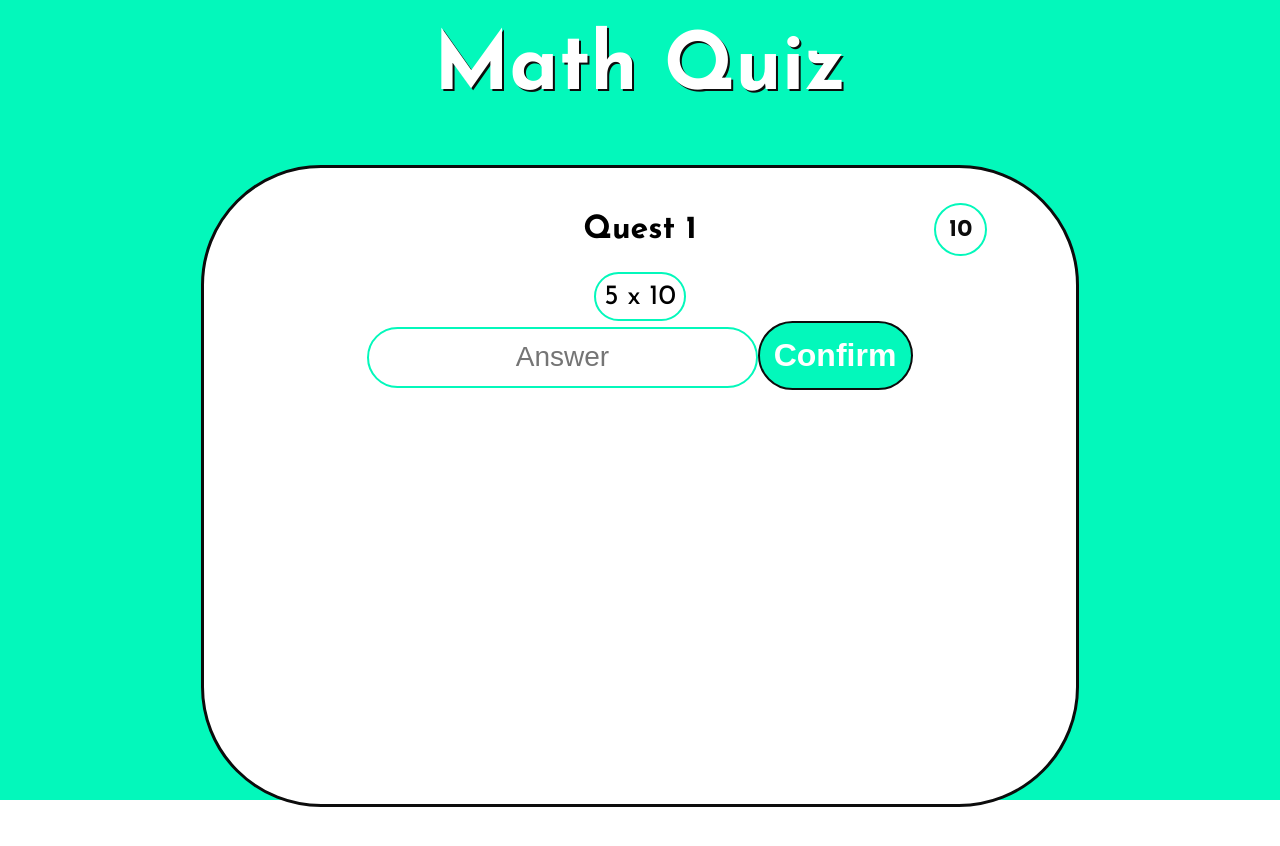
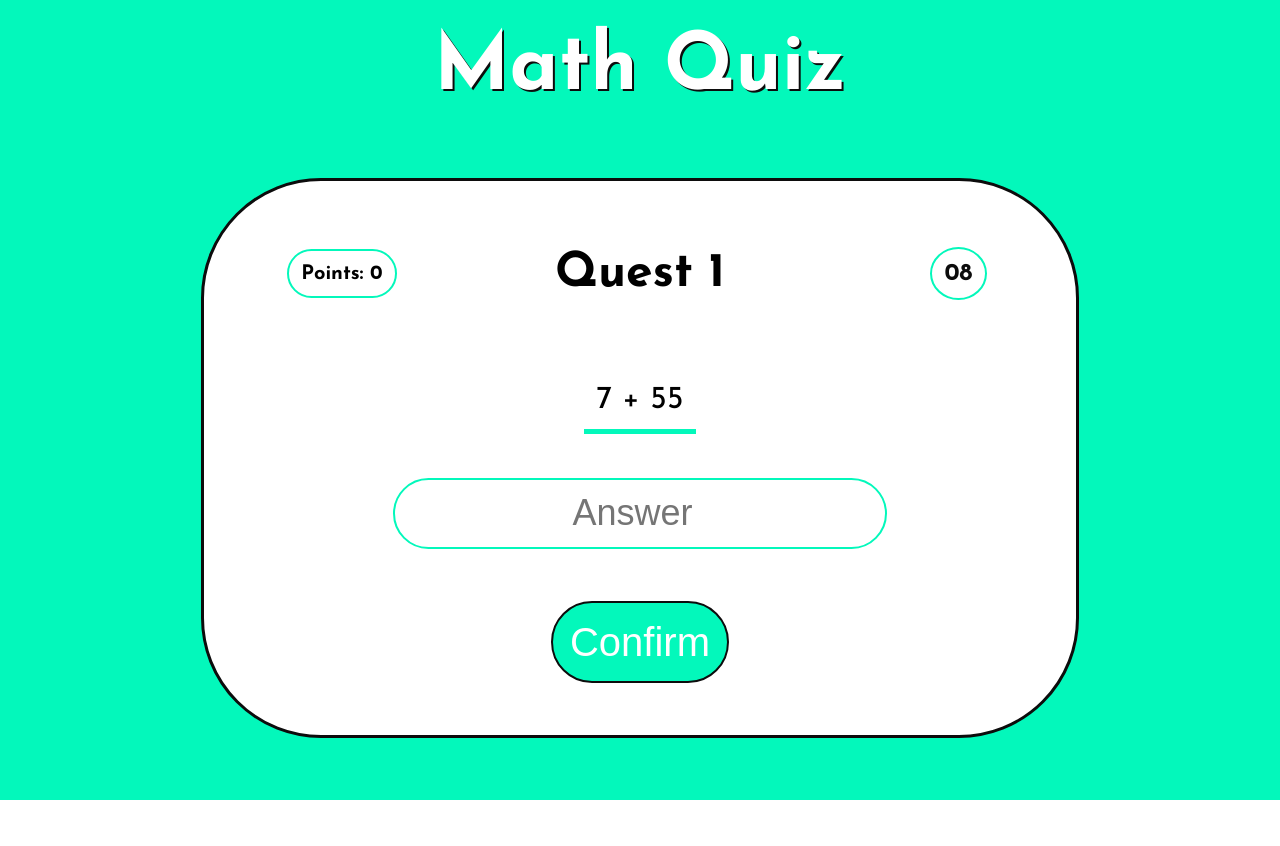
Before and after one commit to Thauan-Rafael/Quiz, a React (Vite) app: page / in a window 1280 px wide. Both pictures are taken after a click on the button "Start Quiz". Shown: the top 846 px of the page. After the commit the page ends 800 px from the top, so only its background shows below. Built offline with nearby package versions, Linux system fonts and the light colour scheme.

Commit message:
Second day of project

```diff
--- a/src/components/Home.jsx
+++ b/src/components/Home.jsx
@@ -2,12 +2,14 @@ import React from "react";
 function Home(props){
     return(
         <>
+            <div id="homeContent">
                 <h2 id="homeTitle">Welcome to the Game !</h2>
                 <li>Infinite questions</li>
                 <li>Random generated numbers</li>
                 <li>10 seconds to guess</li>
                 <li>Earn 1 point per correct answer</li>
                 <button id='playButton' onClick={props.openQuests}>Start Quiz</button>
+            </div>
         </>
     )
 }
--- a/src/components/Quest.jsx
+++ b/src/components/Quest.jsx
@@ -1,16 +1,33 @@
 import React from 'react'
 function Quest(){
-    let questNumber = 1;
-    let timer = 10;
+    let numbers = []
+    let operators = []
+    const [questNumber,setQuestNumber] = React.useState(1);
+    const [timer, setTimer] = React.useState(10)
+    const [quest, setQuest] = React.useState(generateQuest())
+    const formatTime = (time) => {
+        return time < 10 ? `0${time}` : time
+    };
+    React.useEffect(() => {
+        if(timer > 0){
+            const countdown = setTimeout(() => {setTimer(timer - 1)}, 1000);
+            return () => clearTimeout(countdown);
+        }
+    },[timer])
+    function generateQuest(){
+        return `${Math.floor(Math.random()*100)} + ${Math.floor(Math.random()*100)}`
+    }
+    generateQuest()
     return(
         <>
             <div id='questPage'>
                 <header id='questHeader'>
+                    <h3 id='points'>Points: {questNumber-1}</h3>
                     <h2>Quest {questNumber}</h2>
-                    <h3>{timer}</h3>
+                    <h3 id='questTimer'>{formatTime(timer)}</h3>
                 </header>
-                <div id='mathQuest'>5 x 10</div>
-                <input id='userInput' placeholder='Answer'></input>
+                <div id='mathQuest'>{quest}</div>
+                <input id='userInput' placeholder='Answer' type='number'></input>
                 <button id='confirmButton'>Confirm</button>
             </div>
         </>
--- a/src/index.css
+++ b/src/index.css
@@ -31,9 +31,19 @@ body{
     padding: 1.5%;
 }
 #quizContent{
+    height: 100%;
+}
+#homeContent{
+    height: 100%;
     display: grid;
-    grid-template-rows: 4fr 1.5fr 1.5fr 1.5fr 1.5fr 4fr;
+    grid-template-rows: 3fr 1.5fr 1.5fr 1.5fr 1.5fr 3fr;
     align-items: center;
+}
+#homeTitle{
+    font-size: 5vh;
+}
+#quizQuest li{
+    font-size: 4.3vh;
 }
 #playButton{
     background-color: #03f8bb;
@@ -42,20 +52,17 @@ body{
     color: #ffffff;
     margin: auto;
     padding: 1.7%;
-    font-size: 6vh;
+    font-size: 5vh;
     font-weight: bolder;
+    cursor: pointer;
 }
 #playButton:hover{
     transform: scale(1.2);
 }
-#homeTitle{
-    font-size: 7vh;
-}
-#quizQuest li{
-    font-size: 5vh;
-}
 #questPage{
     height: 100%;
+    display: grid;
+    grid-template-rows: 2fr 1.5fr 1.5fr 2fr;
 }
 #questHeader{
     display: flex;
@@ -64,9 +71,18 @@ body{
     position: relative;
 }
 #questHeader h2{
-    font-size: 4vh;
+    font-size: 6vh;
 }
-#questHeader h3{
+#points{
+    font-size: 2.5vh;
+    position: absolute;
+    left: 0;
+    margin-left: 5vw;
+    border: 2px solid #03f8bb;
+    padding: 1.5%;
+    border-radius: 10vh;
+}
+#questTimer{
     font-size: 3vh;
     color: #0c0c0c;
     border: 2px solid #03f8bb;
@@ -77,18 +93,20 @@ body{
     margin-right: 5.5vw;
 }
 #mathQuest{
-    font-size: 3.5vh;
-    border: 2px solid #03f8bb;
-    border-radius: 10vh;
-    padding: 1%;
+    margin: auto;
+    font-size: 4vh;
+    border-bottom: 5px solid #03f8bb;
+    padding: 1.5%;
     justify-self: center;
 }
 #userInput{
-    font-size: 3.5vh;
+    font-size: 4.5vh;
     text-align: center;
     border: 2px solid #03f8bb;
     border-radius: 10vh;
+    margin: auto;
     padding: 1.5%;
+    outline: none;
 }
 #confirmButton{
     background-color: #03f8bb;
@@ -96,7 +114,10 @@ body{
     border: 2px solid #0c0c0c;
     color: #ffffff;
     margin: auto;
-    padding: 1.7%;
-    font-size: 4vh;
-    font-weight: bolder;
+    padding: 2%;
+    font-size: 5vh;
+    cursor: pointer;
 }
+#confirmButton:hover,#confirmButton:focus{
+    transform: scale(1.2);
+}
```
Lines whose indentation alone changed are shown as unchanged.
